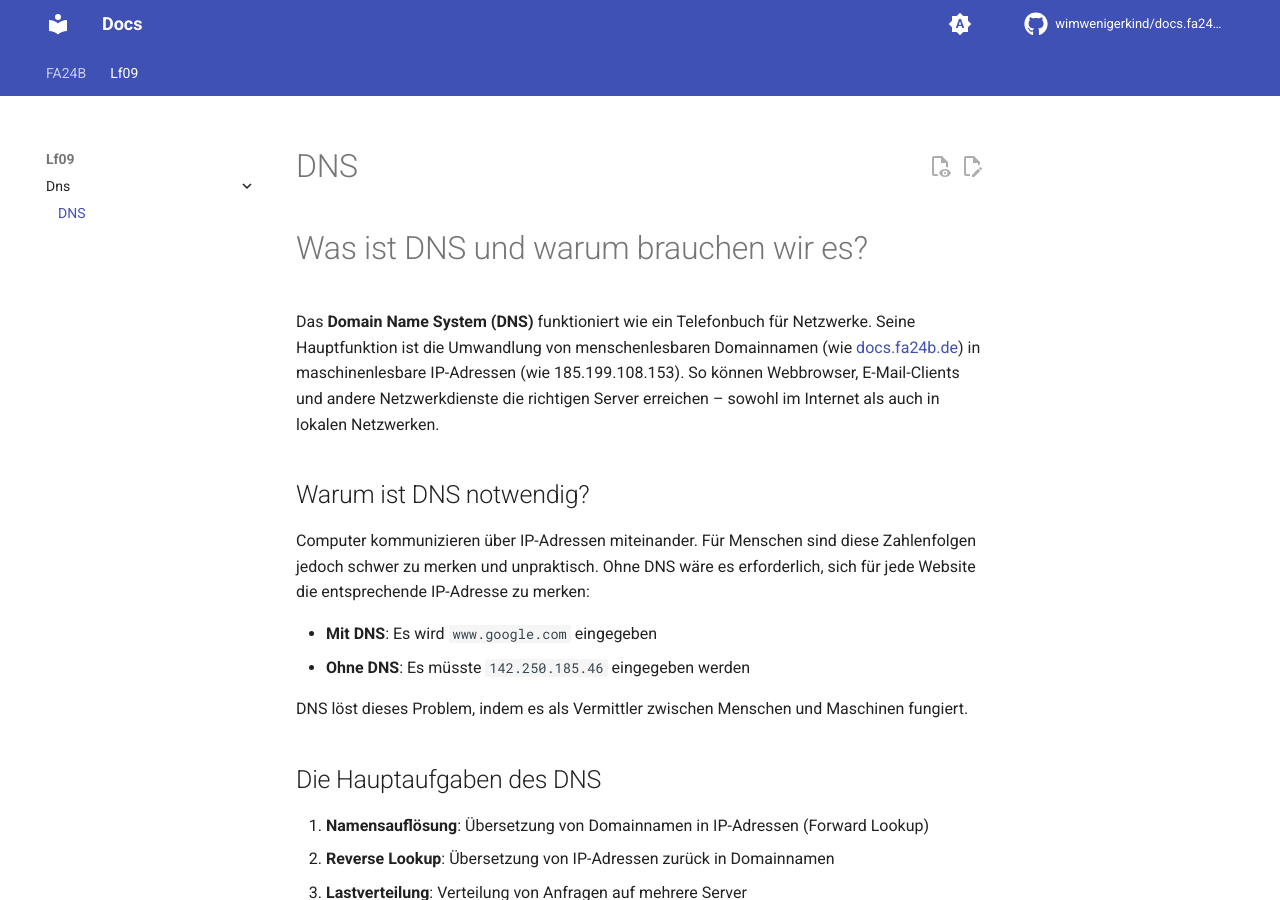
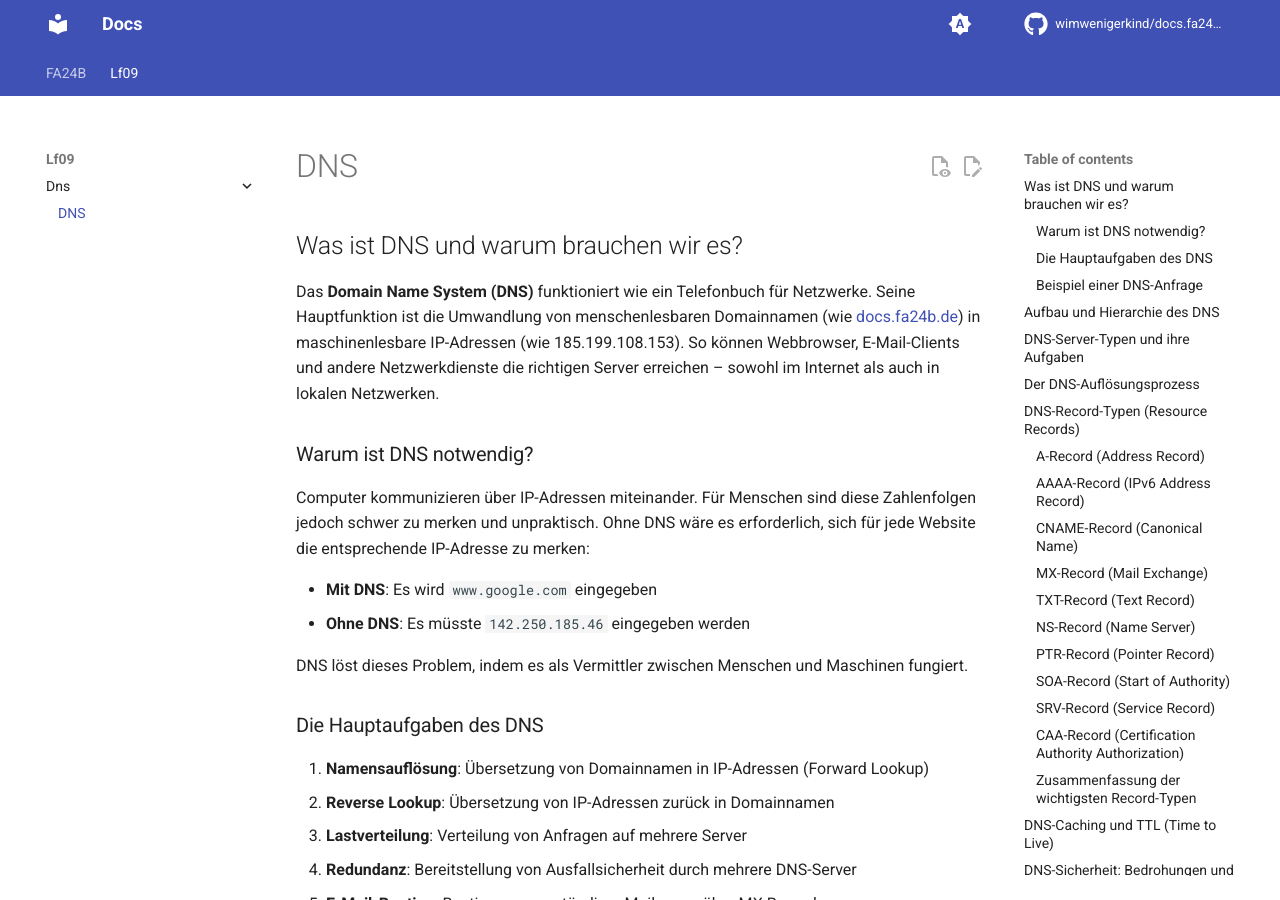
Before and after one commit to wimwenigerkind/docs.fa24b.de, an MkDocs documentation site: the page built from docs/lf09/dns/index.md, in a window 1280 px wide and 900 px high. Built offline with MkDocs 1.6.1 and Material for MkDocs 9.7.7, drawn with Linux system fonts in a browser that asks for light colours; comment, search, counter and statistics services are not loaded; the version menu is left out.

Commit message:
refactor headline structure

```diff
--- a/docs/lf09/dns/index.md
+++ b/docs/lf09/dns/index.md
@@ -1,13 +1,13 @@
 # DNS
 
-# Was ist DNS und warum brauchen wir es?
+## Was ist DNS und warum brauchen wir es?
 
 Das **Domain Name System (DNS)** funktioniert wie ein Telefonbuch für Netzwerke. Seine Hauptfunktion ist die Umwandlung
 von menschenlesbaren Domainnamen (wie [docs.fa24b.de](https://docs.fa24b.de)) in maschinenlesbare
 IP-Adressen (wie 185.199.108.153). So können Webbrowser, E-Mail-Clients und andere Netzwerkdienste die
 richtigen Server erreichen – sowohl im Internet als auch in lokalen Netzwerken.
 
-## Warum ist DNS notwendig?
+### Warum ist DNS notwendig?
 
 Computer kommunizieren über IP-Adressen miteinander. Für Menschen sind diese Zahlenfolgen jedoch schwer zu merken und unpraktisch.
 Ohne DNS wäre es erforderlich, sich für jede Website die entsprechende IP-Adresse zu merken:
@@ -17,7 +17,7 @@ Ohne DNS wäre es erforderlich, sich für jede Website die entsprechende IP-Adre
 
 DNS löst dieses Problem, indem es als Vermittler zwischen Menschen und Maschinen fungiert.
 
-## Die Hauptaufgaben des DNS
+### Die Hauptaufgaben des DNS
 
 1. **Namensauflösung**: Übersetzung von Domainnamen in IP-Adressen (Forward Lookup)
 2. **Reverse Lookup**: Übersetzung von IP-Adressen zurück in Domainnamen
@@ -25,7 +25,7 @@ DNS löst dieses Problem, indem es als Vermittler zwischen Menschen und Maschine
 4. **Redundanz**: Bereitstellung von Ausfallsicherheit durch mehrere DNS-Server
 5. **E-Mail-Routing**: Bestimmung zuständiger Mailserver über MX-Records
 
-## Beispiel einer DNS-Anfrage
+### Beispiel einer DNS-Anfrage
 
 Bei der Eingabe von `docs.fa24b.de` in einem Browser läuft folgender Prozess ab:
 
@@ -36,17 +36,17 @@ Bei der Eingabe von `docs.fa24b.de` in einem Browser läuft folgender Prozess ab
 
 Dieser gesamte Prozess dauert nur wenige Millisekunden und läuft vollautomatisch im Hintergrund ab.
 
-# Aufbau und Hierarchie des DNS
+## Aufbau und Hierarchie des DNS
 
-# DNS-Server-Typen und ihre Aufgaben
+## DNS-Server-Typen und ihre Aufgaben
 
-# Der DNS-Auflösungsprozess
+## Der DNS-Auflösungsprozess
 
-# DNS-Record-Typen (Resource Records)
+## DNS-Record-Typen (Resource Records)
 
 DNS-Records (auch Resource Records genannt) sind Datensätze in der DNS-Datenbank, die verschiedene Informationen über eine Domain enthalten. Jeder Record-Typ erfüllt eine spezifische Aufgabe.
 
-## A-Record (Address Record)
+### A-Record (Address Record)
 
 **Funktion**: Ordnet einem Domainnamen eine IPv4-Adresse zu.
 
@@ -62,7 +62,7 @@ docs.fa24b.de.    3600    IN    A    185.199.111.153
 
 **Praxisbeispiel**: Die Domain `docs.fa24b.de` verfügt über mehrere A-Records, die auf verschiedene GitHub Pages Server zeigen. Dies ermöglicht Lastverteilung und erhöht die Verfügbarkeit der Website.
 
-## AAAA-Record (IPv6 Address Record)
+### AAAA-Record (IPv6 Address Record)
 
 **Funktion**: Ordnet einem Domainnamen eine IPv6-Adresse zu.
 
@@ -78,7 +78,7 @@ docs.fa24b.de.    3600    IN    AAAA    2606:50c0:8003::153
 
 **Praxisbeispiel**: Die Domain `docs.fa24b.de` verfügt über mehrere AAAA-Records für IPv6-Konnektivität. Moderne Geräte und Netzwerke nutzen zunehmend IPv6, und diese Records stellen sicher, dass die Website auch über IPv6 erreichbar ist.
 
-## CNAME-Record (Canonical Name)
+### CNAME-Record (Canonical Name)
 
 **Funktion**: Erstellt einen Alias für einen anderen Domainnamen (Weiterleitung auf einen anderen Namen).
 
@@ -101,7 +101,7 @@ selector2._domainkey.fa24b.de.    3600    IN    CNAME    selector2-fa24b-de._dom
 
 **Wichtig**: Ein CNAME-Record kann nicht zusammen mit anderen Records für denselben Namen existieren.
 
-## MX-Record (Mail Exchange)
+### MX-Record (Mail Exchange)
 
 **Funktion**: Gibt an, welcher Mailserver für den E-Mail-Empfang einer Domain zuständig ist.
 
@@ -116,7 +116,7 @@ fa24b.de.    3600    IN    MX    0    fa24b-de.mail.protection.outlook.com.
 
 Die Zahl vor dem Servernamen gibt die Priorität an (niedriger = höher priorisiert).
 
-## TXT-Record (Text Record)
+### TXT-Record (Text Record)
 
 **Funktion**: Speichert beliebige Textinformationen zu einer Domain.
 
@@ -141,7 +141,7 @@ default._domainkey.fa24b.de.    IN    TXT    "v=DKIM1; k=rsa; p=MIGfMA0..."
 
 **Praxisbeispiel**: Die Domain `fa24b.de` nutzt Microsoft Exchange Online Protection. Der SPF-Record `v=spf1 include:spf.protection.outlook.com ~all` erlaubt den Microsoft-Servern, E-Mails im Namen der Domain zu versenden. Der Microsoft-Verifizierungsrecord `MS=ms37803661` bestätigt die Domain-Inhaberschaft. Die DKIM-Signierung erfolgt über CNAME-Delegation an die Microsoft-Infrastruktur (siehe CNAME-Record-Beispiele).
 
-## NS-Record (Name Server)
+### NS-Record (Name Server)
 
 **Funktion**: Gibt an, welche DNS-Server für eine Domain oder Subdomain zuständig sind.
 
@@ -155,7 +155,7 @@ fa24b.de.    86400    IN    NS    curt.ns.cloudflare.com.
 
 **Praxisbeispiel**: Die Domain `fa24b.de` wird von den Cloudflare-Nameservern `tina.ns.cloudflare.com` und `curt.ns.cloudflare.com` verwaltet. Diese sind für die Auflösung aller DNS-Anfragen der Domain verantwortlich.
 
-## PTR-Record (Pointer Record)
+### PTR-Record (Pointer Record)
 
 **Funktion**: Reverse DNS-Lookup - ordnet einer IP-Adresse einen Domainnamen zu (umgekehrte Richtung).
 
@@ -168,7 +168,7 @@ fa24b.de.    86400    IN    NS    curt.ns.cloudflare.com.
 
 **Praxisbeispiel**: Der PTR-Record für die IP-Adresse `185.199.108.153` zeigt auf `cdn-185-199-108-153.github.com`. E-Mail-Server prüfen häufig PTR-Records, um die Legitimität der sendenden IP-Adresse zu verifizieren und Spam zu reduzieren.
 
-## SOA-Record (Start of Authority)
+### SOA-Record (Start of Authority)
 
 **Funktion**: Enthält administrative Informationen über die DNS-Zone.
 
@@ -186,7 +186,7 @@ fa24b.de.    1800    IN    SOA    curt.ns.cloudflare.com. dns.cloudflare.com. (
 
 **Praxisbeispiel**: Der SOA-Record für `fa24b.de` definiert `curt.ns.cloudflare.com` als primären Nameserver mit `dns.cloudflare.com` als Kontakt-E-Mail. Die Serial-Nummer wird bei jeder Änderung erhöht, um sekundären DNS-Servern zu signalisieren, dass Updates verfügbar sind.
 
-## SRV-Record (Service Record)
+### SRV-Record (Service Record)
 
 **Funktion**: Gibt Informationen über verfügbare Dienste an (Server, Port, Priorität, Gewichtung).
 
@@ -201,7 +201,7 @@ Format: `Priorität Gewichtung Port Zielserver`
 
 **Praxisbeispiel**: Microsoft Teams oder Skype for Business nutzen SRV-Records, um automatisch die richtigen Server und Ports für die Kommunikation zu finden.
 
-## CAA-Record (Certification Authority Authorization)
+### CAA-Record (Certification Authority Authorization)
 
 **Funktion**: Gibt an, welche Zertifizierungsstellen (CAs) SSL/TLS-Zertifikate für die Domain ausstellen dürfen.
 
@@ -216,7 +216,7 @@ fa24b.de.    3600    IN    CAA    0    iodef    "mailto:security@fa24b.de"
 
 **Praxisbeispiel**: Ausschließlich Let's Encrypt ist berechtigt, Zertifikate für `fa24b.de` auszustellen. Bei unautorisierten Ausstellungsversuchen erfolgt eine Benachrichtigung per E-Mail an `security@fa24b.de`.
 
-## Zusammenfassung der wichtigsten Record-Typen
+### Zusammenfassung der wichtigsten Record-Typen
 
 | Record-Typ | Hauptverwendung | Beispiel-Szenario |
 |------------|-----------------|-------------------|
@@ -231,12 +231,12 @@ fa24b.de.    3600    IN    CAA    0    iodef    "mailto:security@fa24b.de"
 | **SRV** | Dienst-Lokalisierung | VoIP, Chat-Dienste |
 | **CAA** | Zertifikats-Kontrolle | SSL/TLS-Sicherheit |
 
-# DNS-Caching und TTL (Time to Live)
+## DNS-Caching und TTL (Time to Live)
 
-# DNS-Sicherheit: Bedrohungen und Schutzmaßnahmen
+## DNS-Sicherheit: Bedrohungen und Schutzmaßnahmen
 
-# Praktische DNS-Tools und Befehle
+## Praktische DNS-Tools und Befehle
 
-# DNS in der Praxis: Konfiguration und Verwaltung
+## DNS in der Praxis: Konfiguration und Verwaltung
 
-# Zusammenfassung und Ausblick
+## Zusammenfassung und Ausblick
```
